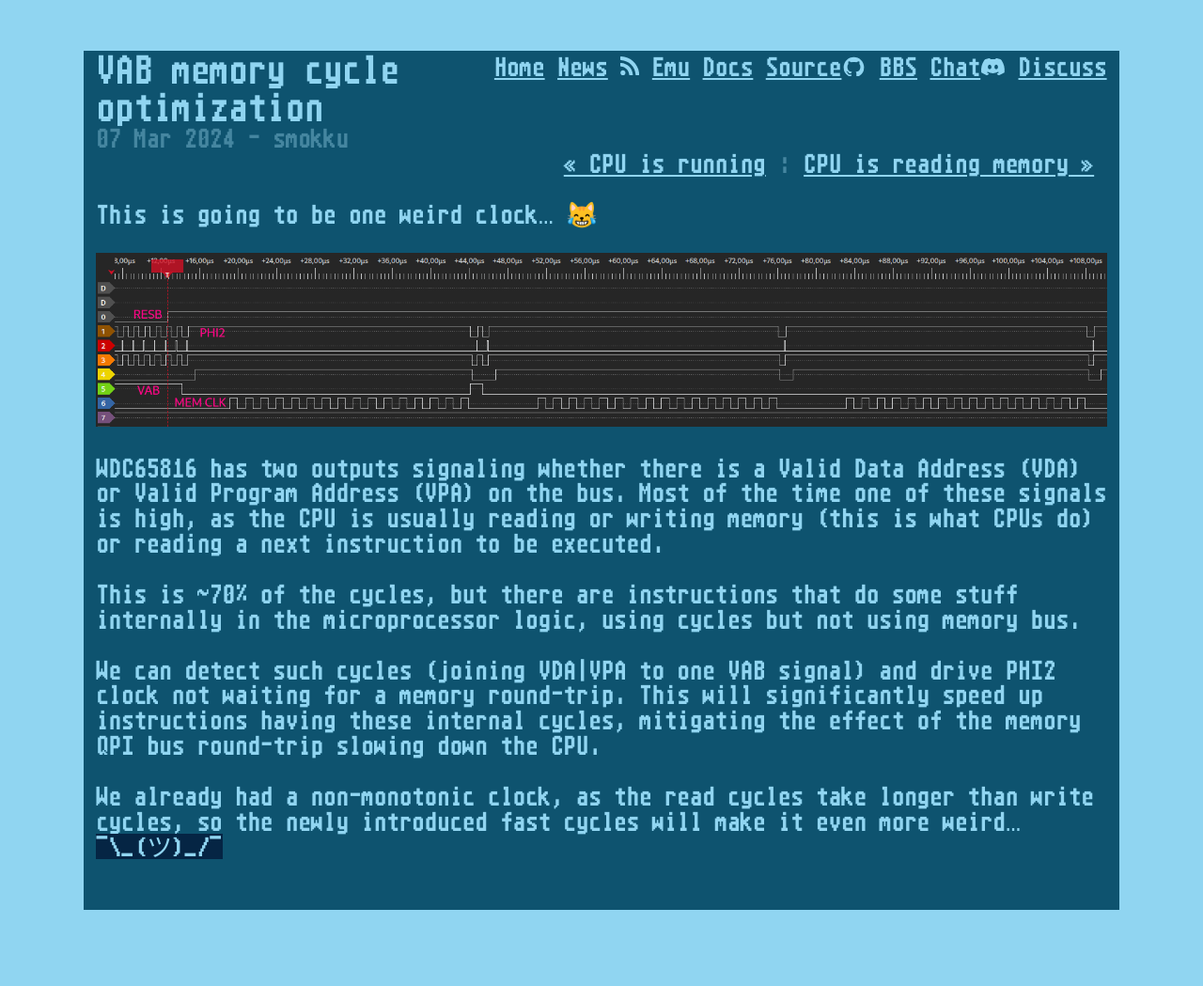
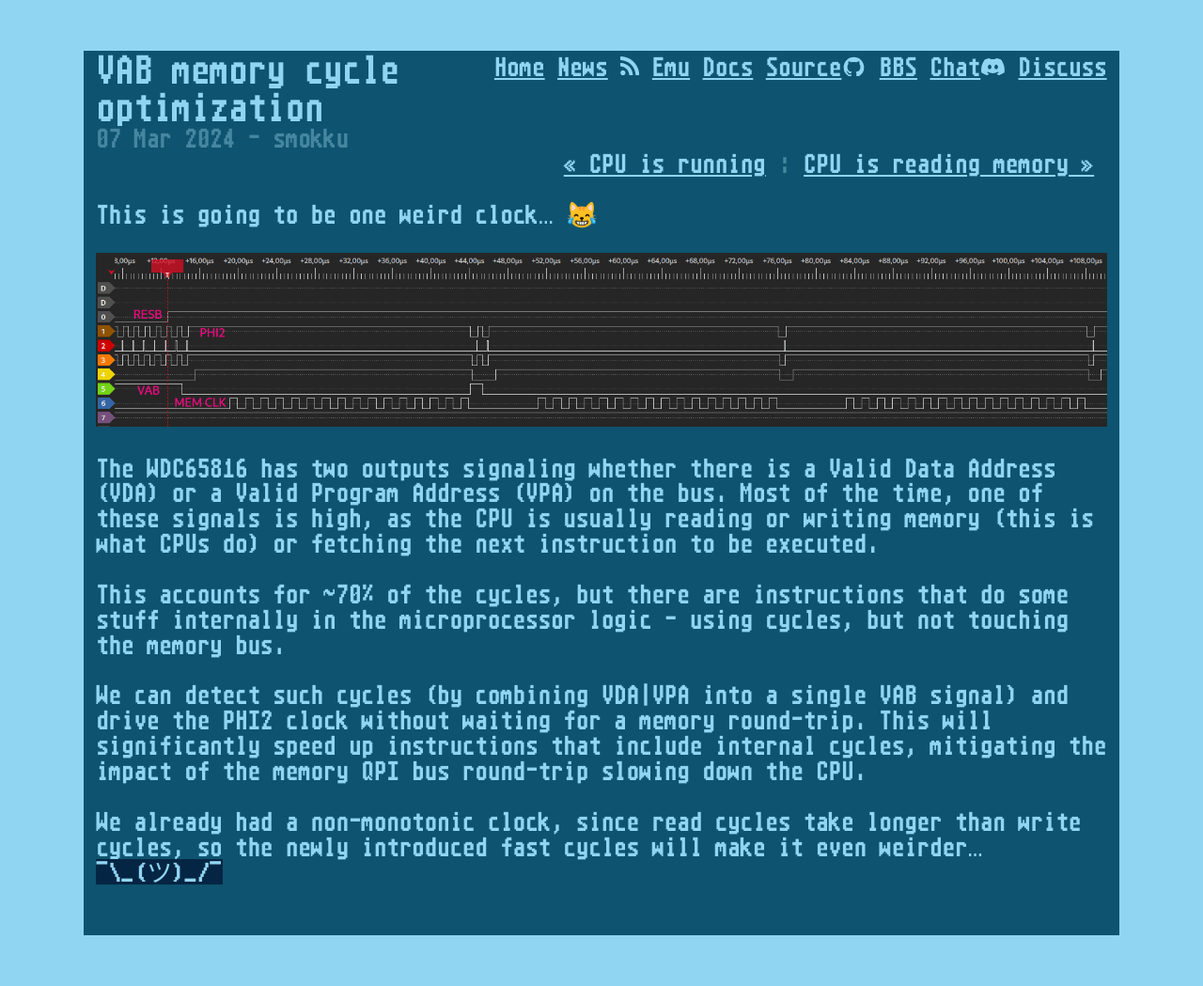
Before and after one commit to X65/x65.github.io, a Jekyll site: the page built from _posts/2024-03-07-VAB-memory-optimization.md, in a window 1280 px wide. Shown: the whole page at 94% size. Built offline with Jekyll 4.4.1, drawn with Linux system fonts in a browser that asks for light colours; some web fonts are replaced; before the commit the page ends 1022 px from its top, so only the background shows below that.

```diff
--- a/_posts/2024-03-07-VAB-memory-optimization.md
+++ b/_posts/2024-03-07-VAB-memory-optimization.md
@@ -8,18 +8,18 @@ This is going to be one weird clock… 😹
 
 ![PHI2 timings](/media/2024-03-07_PHI2_timings.png)
 
-WDC65816 has two outputs signaling whether there is a Valid Data Address (VDA)
-or Valid Program Address (VPA) on the bus. Most of the time one of these signals
+The WDC65816 has two outputs signaling whether there is a Valid Data Address (VDA)
+or a Valid Program Address (VPA) on the bus. Most of the time, one of these signals
 is high, as the CPU is usually reading or writing memory (this is what CPUs do)
-or reading a next instruction to be executed.
+or fetching the next instruction to be executed.
 
-This is ~70% of the cycles, but there are instructions that do some stuff internally
-in the microprocessor logic, using cycles but not using memory bus.
+This accounts for ~70% of the cycles, but there are instructions that do some stuff internally
+in the microprocessor logic - using cycles, but not touching the memory bus.
 
-We can detect such cycles (joining VDA|VPA to one VAB signal)
-and drive PHI2 clock not waiting for a memory round-trip.
-This will significantly speed up instructions having these internal cycles,
-mitigating the effect of the memory QPI bus round-trip slowing down the CPU.
+We can detect such cycles (by combining VDA|VPA into a single VAB signal)
+and drive the PHI2 clock without waiting for a memory round-trip.
+This will significantly speed up instructions that include internal cycles,
+mitigating the impact of the memory QPI bus round-trip slowing down the CPU.
 
-We already had a non-monotonic clock, as the read cycles take longer than write cycles,
-so the newly introduced fast cycles will make it even more weird… `¯\_(ツ)_/¯`
+We already had a non-monotonic clock, since read cycles take longer than write cycles,
+so the newly introduced fast cycles will make it even weirder… `¯\_(ツ)_/¯`
```
Also changed, not shown: README.md (+2 -1 lines).
